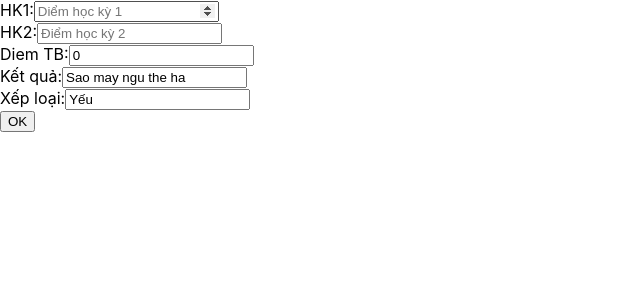
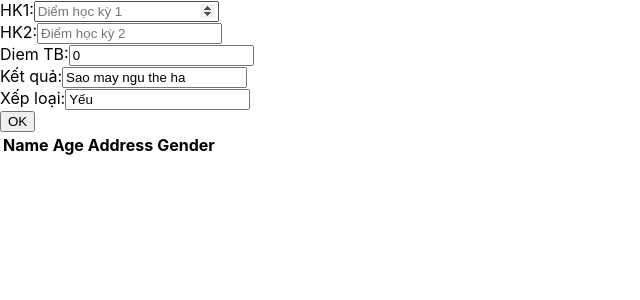
Before and after one commit to thibackend/ReactJS_W, a React (Create React App) app in the folder firstproject/: page / in a window 1280 px wide. Shown: the top 300 px of the page, without its empty margins (0-640 px from the left). Built offline with nearby package versions, Linux system fonts and the light colour scheme.

Commit message:
add student

```diff
--- a/firstproject/src/App.js
+++ b/firstproject/src/App.js
@@ -1,9 +1,14 @@
 import React from "react";
 import "./App.css";
 import Tinhdiem from './page/Form-tinhdiem';
+import Student from "./page/CRUD_MockAP";
 function App() {
   return (
-    <Tinhdiem />
+    <div>
+      <Tinhdiem />
+      <Student />
+    </div>
+
 
   );
 }
--- /dev/null
+++ b/firstproject/src/page/CRUD_MockAP.js
@@ -0,0 +1,26 @@
+import axios from "axios";
+import React from "react";
+import { useState,useEffect } from "react";
+
+function Student() {
+    var a =2;
+    if(a){
+        return (
+            <table>
+                <tr>
+                    <th>Name</th>
+                    <th>Age</th>
+                    <th>Address</th>
+                    <th>Gender</th>
+                </tr>
+
+            </table>
+        );
+    }else{
+        return(
+            <ul></ul>
+        );
+    }
+}
+
+export default Student;
```
